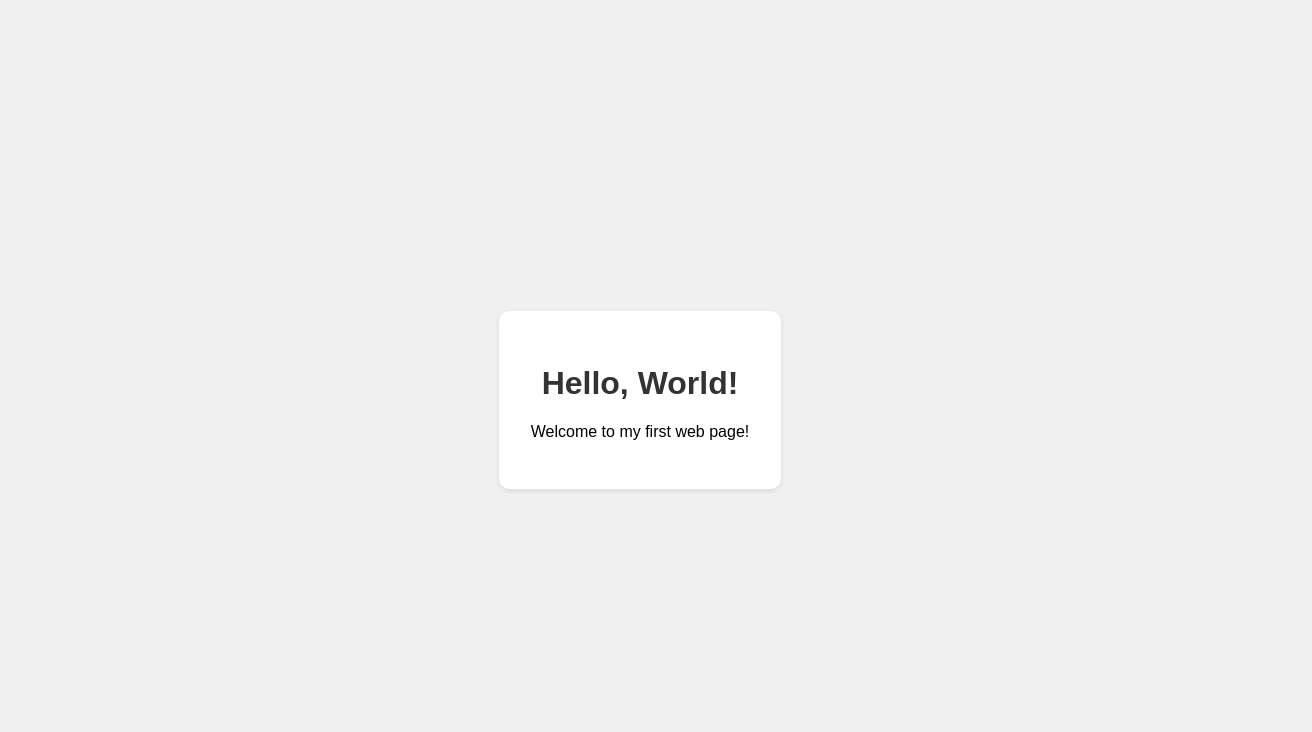
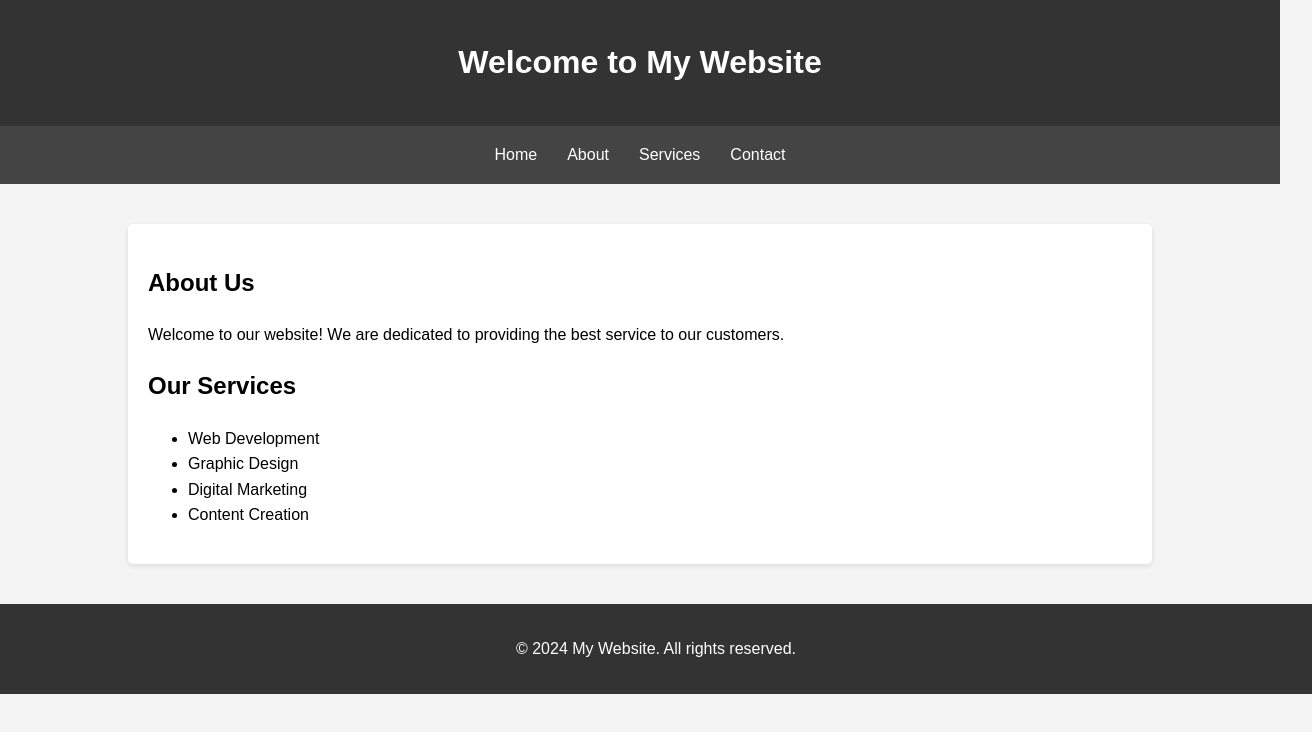
Before and after one commit to Vijaycode2412/TSX-Unstop-Web-Development, a plain HTML site: page index.html in a window 1280 px wide. Shown: the whole page, 1312 px wide, since content can reach past the window. Drawn offline with Linux system fonts and the light colour scheme.

Commit message:
Add HTML and CSS files with basic website structure

```diff
--- a/index.html
+++ b/index.html
@@ -3,33 +3,40 @@
 <head>
     <meta charset="UTF-8">
     <meta name="viewport" content="width=device-width, initial-scale=1.0">
-    <title>My First Web Page</title>
-    <style>
-        body {
-            font-family: Arial, sans-serif;
-            display: flex;
-            justify-content: center;
-            align-items: center;
-            height: 100vh;
-            margin: 0;
-            background-color: #f0f0f0;
-        }
-        .container {
-            text-align: center;
-            padding: 2rem;
-            background-color: white;
-            border-radius: 10px;
-            box-shadow: 0 2px 5px rgba(0,0,0,0.1);
-        }
-        h1 {
-            color: #333;
-        }
-    </style>
+    <title>My Website</title>
+    <link rel="stylesheet" href="styles.css">
 </head>
 <body>
+    <header>
+        <h1>Welcome to My Website</h1>
+    </header>
+
+    <nav>
+        <ul>
+            <li><a href="#home">Home</a></li>
+            <li><a href="#about">About</a></li>
+            <li><a href="#services">Services</a></li>
+            <li><a href="#contact">Contact</a></li>
+        </ul>
+    </nav>
+
     <div class="container">
-        <h1>Hello, World!</h1>
-        <p>Welcome to my first web page!</p>
+        <div class="main-content">
+            <h2>About Us</h2>
+            <p>Welcome to our website! We are dedicated to providing the best service to our customers.</p>
+
+            <h2>Our Services</h2>
+            <ul>
+                <li>Web Development</li>
+                <li>Graphic Design</li>
+                <li>Digital Marketing</li>
+                <li>Content Creation</li>
+            </ul>
+        </div>
     </div>
+
+    <footer>
+        <p>&copy; 2024 My Website. All rights reserved.</p>
+    </footer>
 </body>
 </html>
--- /dev/null
+++ b/styles.css
@@ -0,0 +1,67 @@
+/* Main Styles */
+body {
+    font-family: 'Arial', sans-serif;
+    line-height: 1.6;
+    margin: 0;
+    padding: 0;
+    background-color: #f4f4f4;
+}
+
+.container {
+    width: 80%;
+    margin: auto;
+    overflow: hidden;
+    padding: 20px;
+}
+
+/* Header Styles */
+header {
+    background: #333;
+    color: white;
+    padding: 1rem;
+    text-align: center;
+}
+
+/* Navigation */
+nav {
+    background: #444;
+    color: white;
+    padding: 1rem;
+}
+
+nav ul {
+    list-style: none;
+    padding: 0;
+    margin: 0;
+    display: flex;
+    justify-content: center;
+}
+
+nav ul li {
+    margin: 0 15px;
+}
+
+nav ul li a {
+    color: white;
+    text-decoration: none;
+}
+
+/* Main Content */
+.main-content {
+    padding: 20px;
+    background: white;
+    margin: 20px 0;
+    border-radius: 5px;
+    box-shadow: 0 2px 5px rgba(0,0,0,0.1);
+}
+
+/* Footer */
+footer {
+    background: #333;
+    color: white;
+    text-align: center;
+    padding: 1rem;
+    position: relative;
+    bottom: 0;
+    width: 100%;
+}
```
